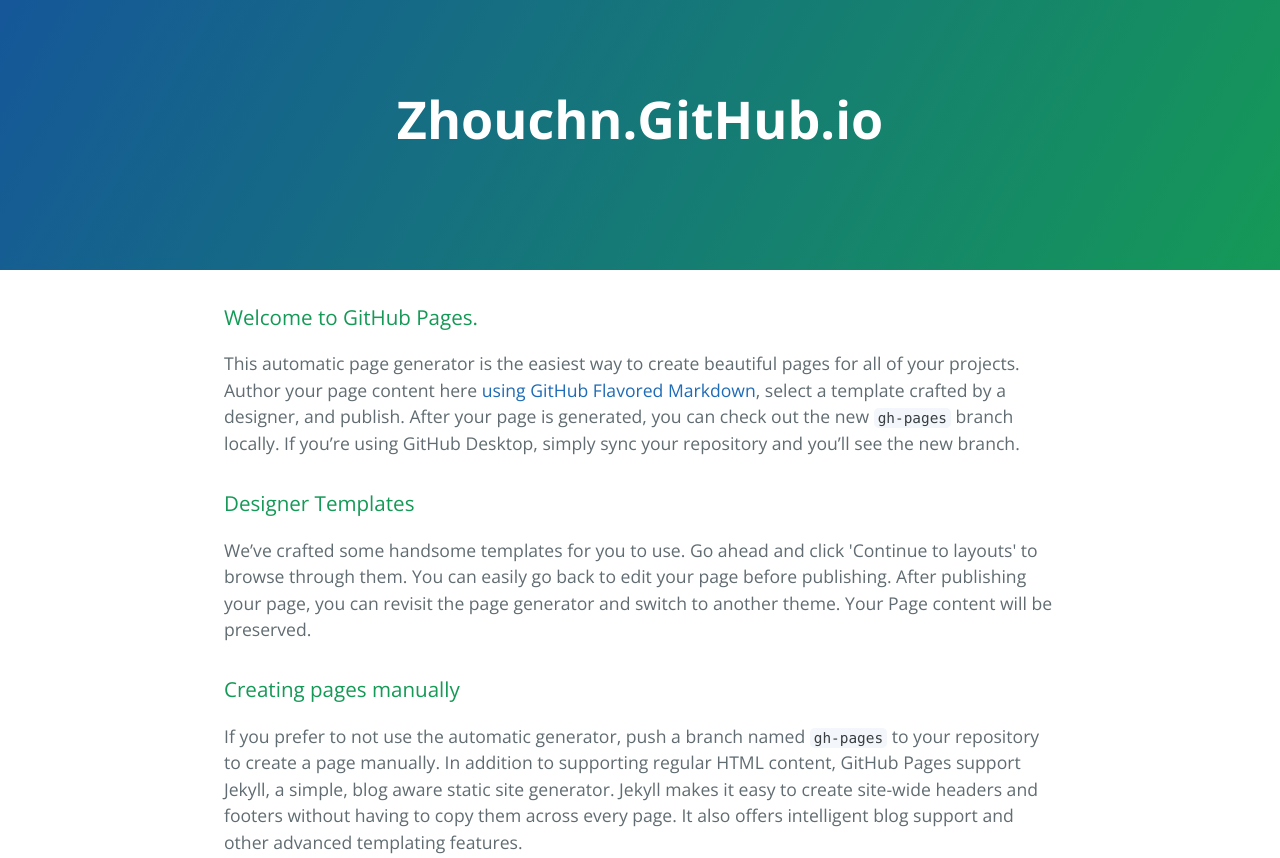
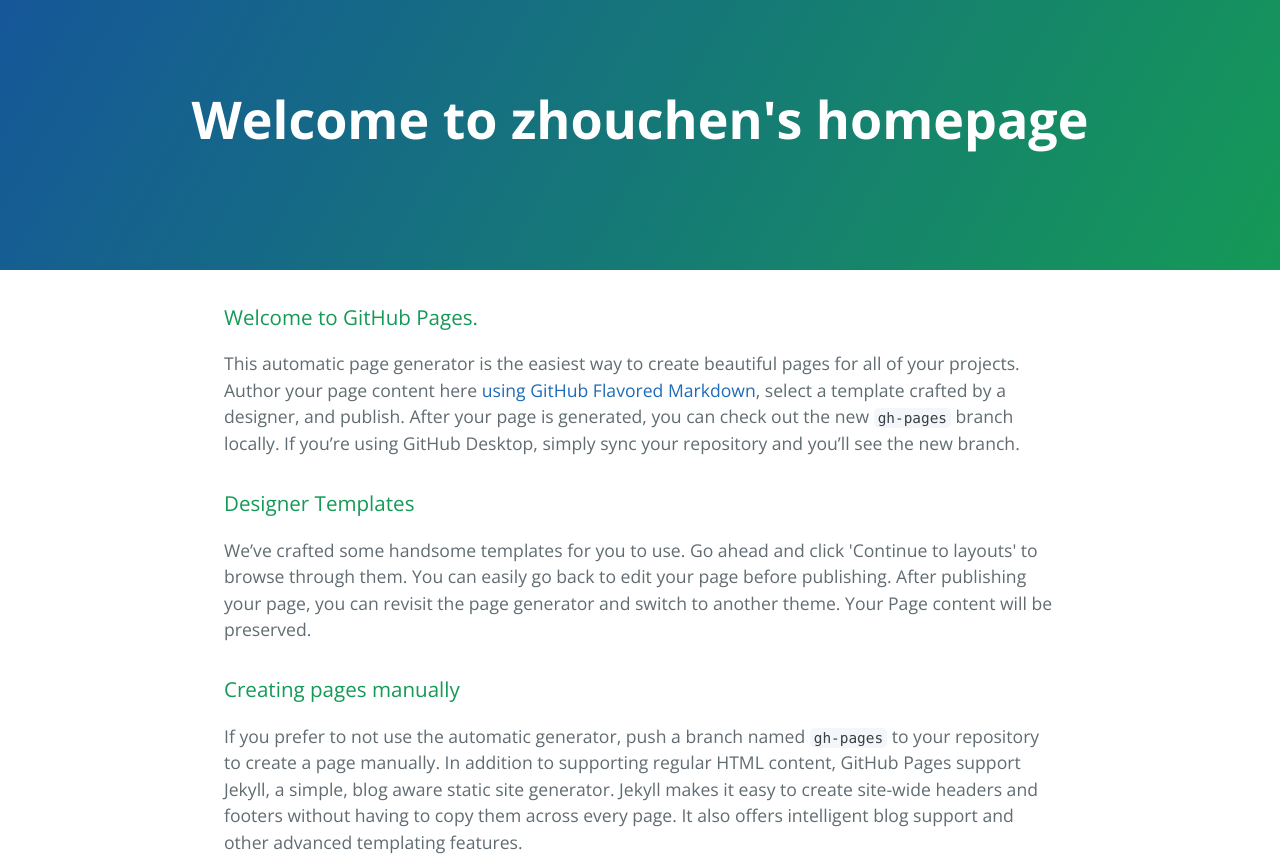
Before and after one commit to zhouchn/zhouchn.github.io, a plain HTML site: page index.html in a window 1280 px wide. Shown: the top 858 px of the page. Drawn offline with nearby package versions, Linux system fonts and the light colour scheme.

Commit message:
Update index.html
update title of page

```diff
--- a/index.html
+++ b/index.html
@@ -11,7 +11,7 @@
   </head>
   <body>
     <section class="page-header">
-      <h1 class="project-name">Zhouchn.GitHub.io</h1>
+      <h1 class="project-name">Welcome to zhouchen's homepage</h1>
       <h2 class="project-tagline"></h2>
     </section>
 
```
